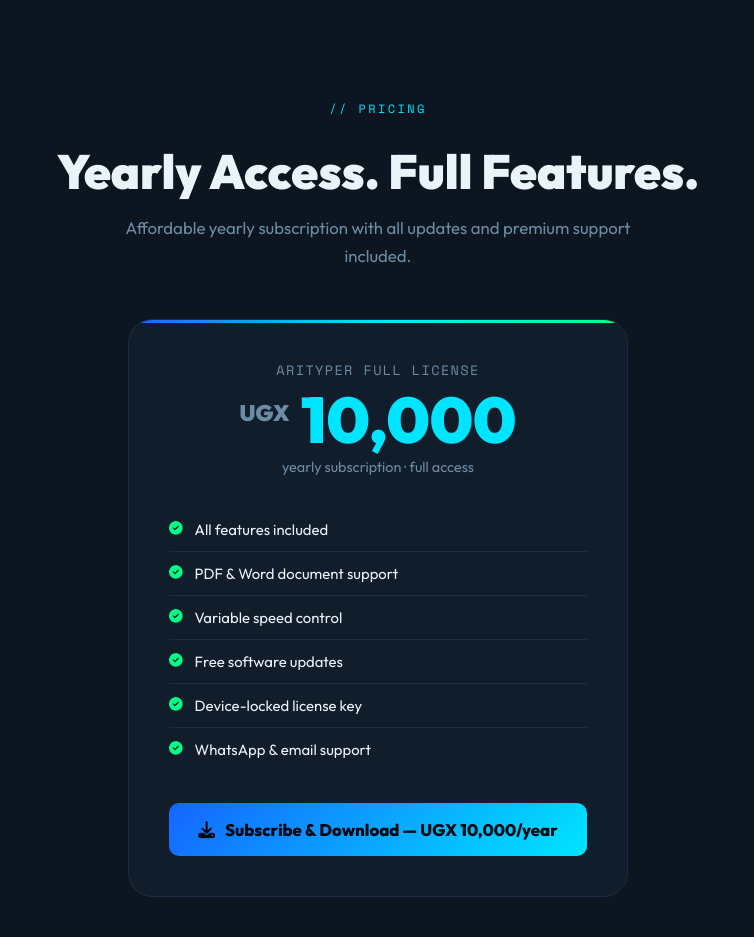
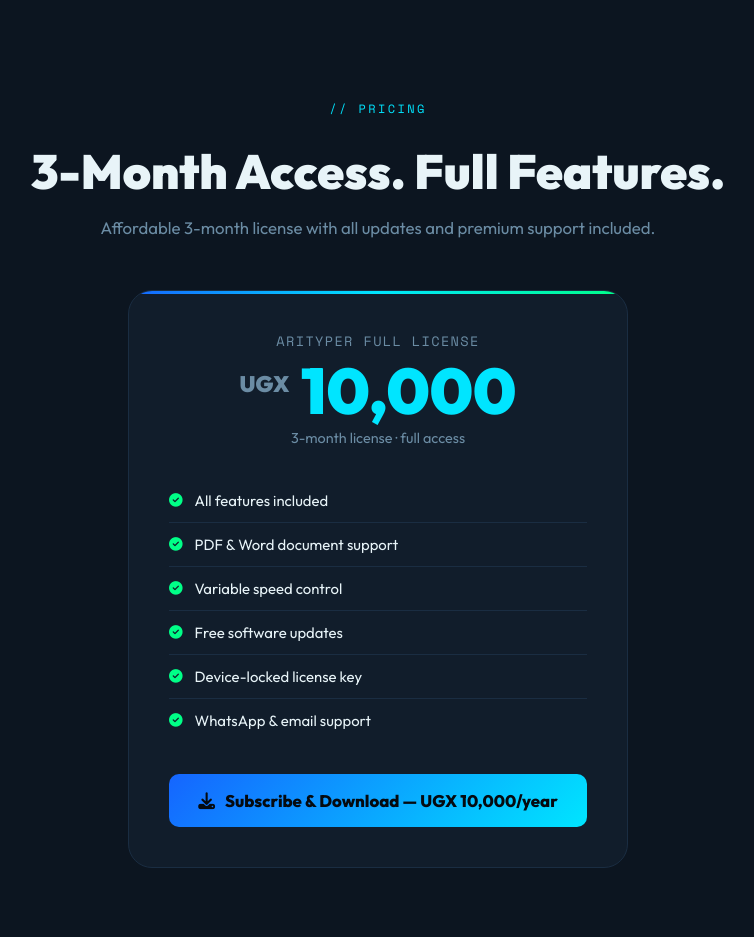
Before and after one commit to ariho-code/arityper-license-server, a Flask app: page / in a window 1280 px wide. Shown: the part 2419-3356 px from the top of the page, without its empty margins (262-1016 px from the left). Run offline with Flask 3, Linux system fonts and the light colour scheme.

Commit message:
Update: Specify 3-month license duration throughout website
- Change pricing section from yearly to 3-month access
- Update payment instructions to clarify 3-month license duration
- Modify download modal to mention 3-month license requirement
- Ensure consistency across all pricing and payment references
- Improve clarity for customers about license duration

```diff
--- a/templates/index.html
+++ b/templates/index.html
@@ -884,13 +884,13 @@
     <div style="text-align:center; margin-bottom:16px;">
       <div class="section-label" style="display:inline-block;">// Pricing</div>
     </div>
-    <h2 class="section-title" style="text-align:center">Yearly Access. Full Features.</h2>
-    <p class="section-sub" style="margin:0 auto 48px; text-align:center">Affordable yearly subscription with all updates and premium support included.</p>
+    <h2 class="section-title" style="text-align:center">3-Month Access. Full Features.</h2>
+    <p class="section-sub" style="margin:0 auto 48px; text-align:center">Affordable 3-month license with all updates and premium support included.</p>
     <div class="pricing-card reveal">
       <div class="pricing-head">
         <div class="pricing-tag">AriTyper Full License</div>
         <div class="price-big"><span>UGX</span> 10,000</div>
-        <div class="price-period">yearly subscription · full access</div>
+        <div class="price-period">3-month license · full access</div>
       </div>
       <div class="pricing-body">
         <ul class="price-features">
@@ -1150,14 +1150,14 @@
   <div class="modal-box">
     <button class="modal-close" onclick="closeModal()"><i class="fas fa-times"></i></button>
     <h3><i class="fas fa-download" style="color:var(--cyan); margin-right:10px"></i>Download AriTyper</h3>
-    <p>AriTyper requires a license to unlock full functionality. Follow these detailed payment instructions:</p>
+    <p>AriTyper requires a 3-month license to unlock full functionality. Follow these detailed payment instructions:</p>
 
     <div style="margin-bottom: 20px;">
-      <h4 style="color: var(--text); margin-bottom: 10px;"><i class="fas fa-mobile-alt" style="margin-right: 8px;"></i>Payment Instructions:</h4>
+      <h4 style="color: var(--text); margin-bottom: 10px;"><i class="fas fa-mobile-alt" style="margin-right: 8px;"></i>3-Month License Payment Instructions:</h4>
 
       <!-- MTN Mobile Money Instructions -->
       <div style="background: var(--surface); padding: 15px; border-radius: 8px; margin-bottom: 15px; border-left: 4px solid var(--orange);">
-        <h5 style="color: var(--orange); margin-bottom: 8px;"><i class="fas fa-sim-card" style="margin-right: 8px;"></i>MTN Mobile Money:</h5>
+        <h5 style="color: var(--orange); margin-bottom: 8px;"><i class="fas fa-sim-card" style="margin-right: 8px;"></i>MTN Mobile Money (3-Month License):</h5>
         <ol style="color: var(--text); font-size: 0.9rem; margin: 0; padding-left: 20px;">
           <li>Dial <strong>*165#</strong> on your MTN line</li>
           <li>Select <strong>Pay a Bill</strong> or <strong>Send Money</strong></li>
@@ -1169,7 +1169,7 @@
 
       <!-- Airtel Money Instructions -->
       <div style="background: var(--surface); padding: 15px; border-radius: 8px; margin-bottom: 15px; border-left: 4px solid var(--red);">
-        <h5 style="color: var(--red); margin-bottom: 8px;"><i class="fas fa-sim-card" style="margin-right: 8px;"></i>Airtel Money:</h5>
+        <h5 style="color: var(--red); margin-bottom: 8px;"><i class="fas fa-sim-card" style="margin-right: 8px;"></i>Airtel Money (3-Month License):</h5>
         <ol style="color: var(--text); font-size: 0.9rem; margin: 0; padding-left: 20px;">
           <li>Dial <strong>*185#</strong> on your Airtel line</li>
           <li>Select <strong>Make Payments</strong> or <strong>Send Money</strong></li>
```
